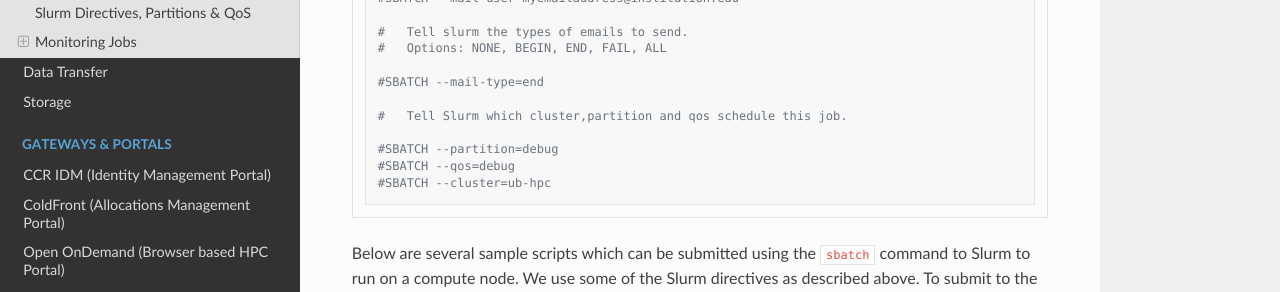
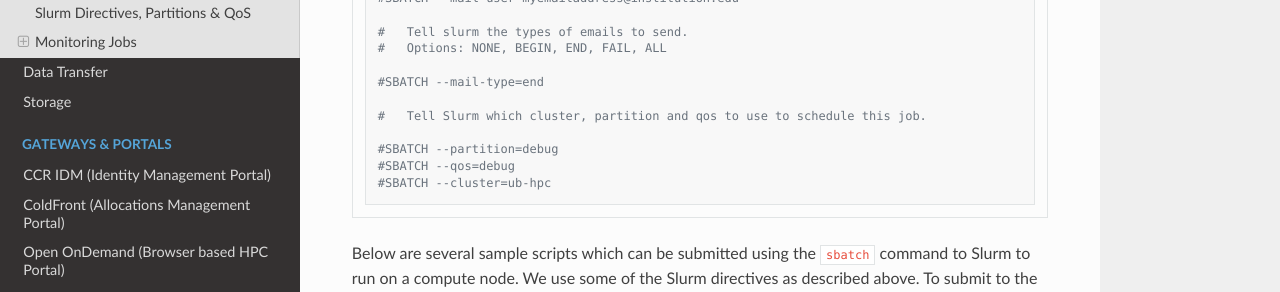
Before and after one commit to ubccr/ccrdocs, an MkDocs documentation site: the page built from pages/hpc/jobs.md, in a window 1280 px wide and 900 px high, scrolled down 1815 px. Shown: the part 151-443 px from the top of the window. Built offline with MkDocs 1.6.1, drawn with Linux system fonts in a browser that asks for light colours; nearby versions of some CDN libraries.

Commit message:
Update pages/hpc/jobs.md
Co-authored-by: Dori Sajdak <djm29@buffalo.edu>

```diff
--- a/pages/hpc/jobs.md
+++ b/pages/hpc/jobs.md
@@ -75,7 +75,7 @@ Below is an explanation of the SBATCH options used in our samples. These are Slu
 
 #SBATCH --mail-type=end
 
-# 	Tell Slurm which cluster,partition and qos schedule this job.
+# 	Tell Slurm which cluster, partition and qos to use to schedule this job.
 
 #SBATCH --partition=debug
 #SBATCH --qos=debug
```
